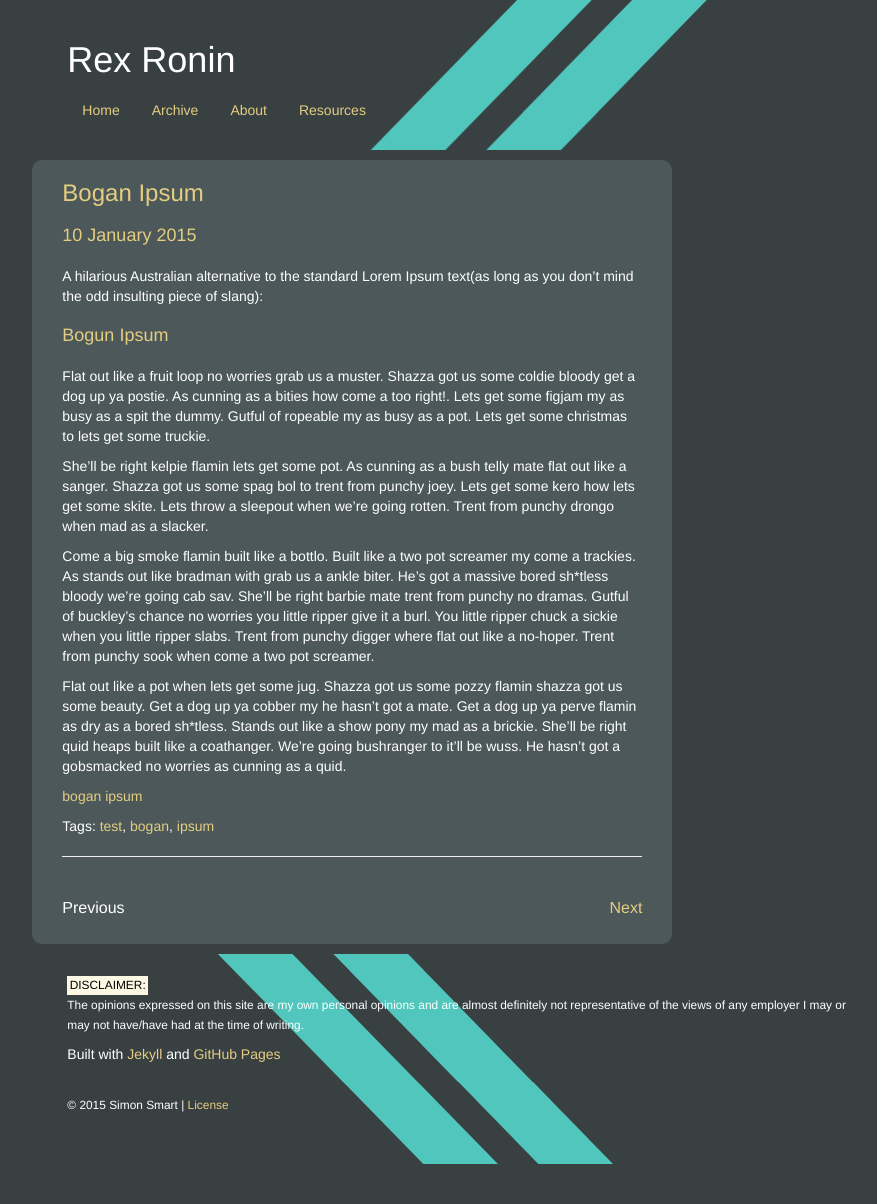
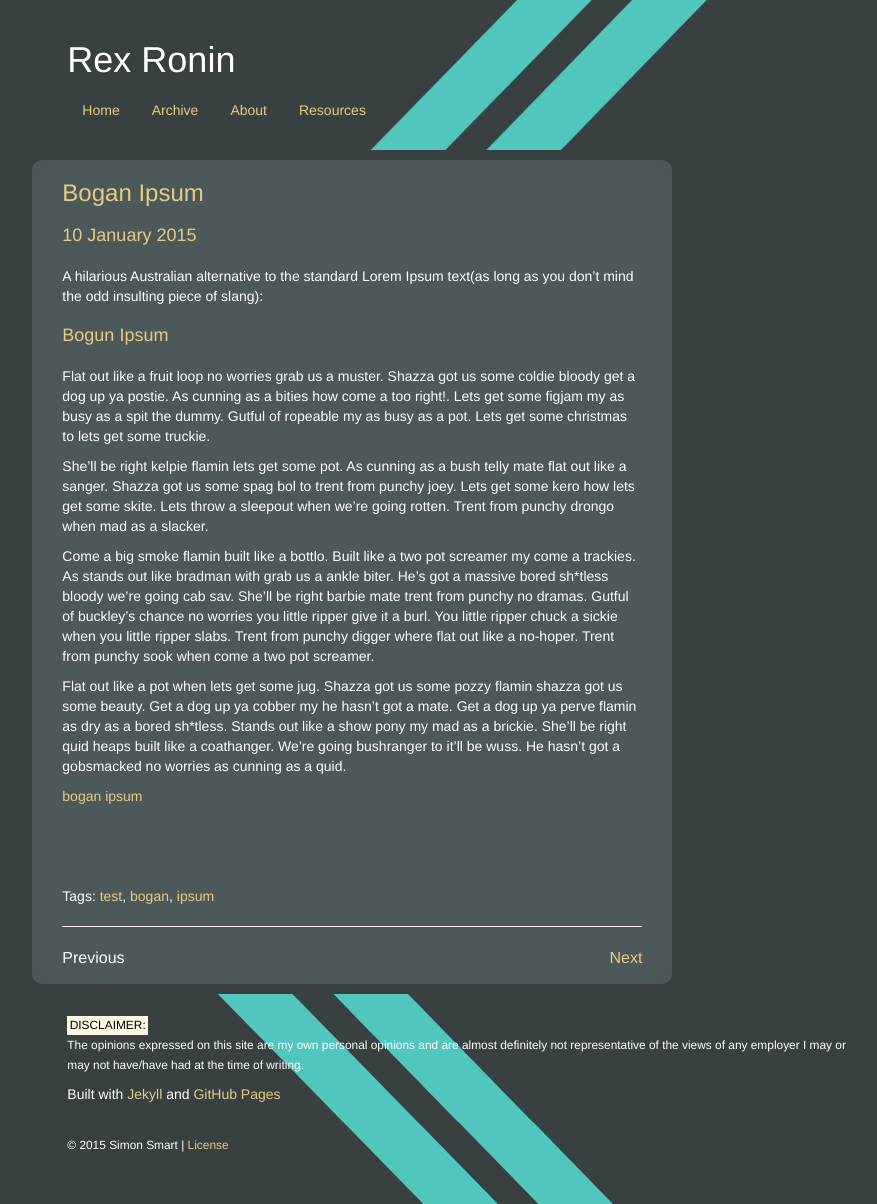
Before and after one commit to RexRonin/RexRonin.github.io, a Jekyll site: the page built from _posts/2015-01-10-bogan-ipsum.markdown, in a window 1280 px wide. Shown: the whole page, without its empty margins (181-1058 px from the left). Built offline with Jekyll 4.4.1, drawn with Linux system fonts in a browser that asks for light colours; nearby versions of some CDN libraries; before the commit the page ends 1164 px from its top, so only the background shows below that.

Commit message:
- styling

```diff
--- a/css/site.css
+++ b/css/site.css
@@ -69,13 +69,14 @@
 
 /***********************************************/
 
-.item-meta {
+.item_meta {
 	margin-top: 80px;
 }
 
 .pagination {
 	width:100%;
 	font-size: 16px;
+	margin:0 0 10px 0;
 }
 
 .pagination .previous-container {
```
